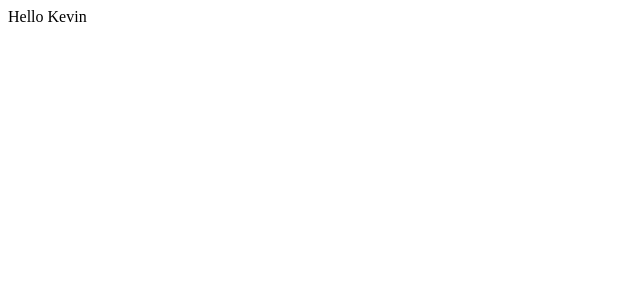
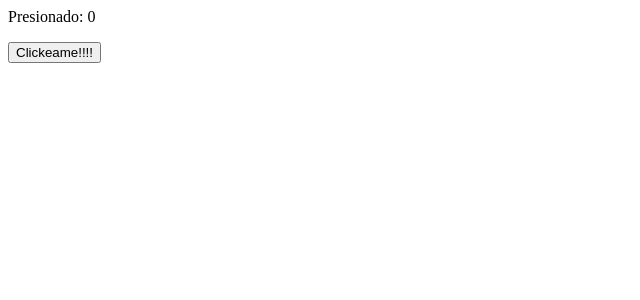
Before and after one commit to kevinCardenas23/ReactCodigoFacilito, a React (Create React App) app: page / in a window 1280 px wide. Shown: the top 300 px of the page, without its empty margins (0-640 px from the left). Built offline with nearby package versions, Linux system fonts and the light colour scheme.

Commit message:
useState()

```diff
--- a/src/index.js
+++ b/src/index.js
@@ -1,34 +1,19 @@
-import React, { Component } from 'react';
+import React, { useState } from 'react';
 import { render } from 'react-dom';
 
-// class App extends Component{
-//   render(){
-//     return <h1>Hola mundillo!!!</h1>
-//   }
-// }
+const Button = ()=>{
+  const [conteo, setCounter] = useState(0);
 
-const nombres = [
-  'Uriel',
-  'Pedro',
-  'Juan',
-  'Felipe',
-  'Andres'
-]
-
-// const Saludar = ({nombre, idioma}) =>{
-const Saludar = ({nombre, idioma = 'es'}) =>{
-  const saludo = idioma === 'en' ? 'Hola' : 'Hello';
-  return <p>{saludo} {nombre}</p>
-}
-
-Saludar.defaultProps = {
-  idioma: 'es'
+  return (
+    <div>
+      <p>Presionado: {conteo}</p>
+      <button onClick={()=>setCounter(conteo+1)}>Clickeame!!!!</button>
+    </div>
+  )
 }
 
 const App = () => {
-  return <div>
-    <Saludar nombre='Kevin' idioma='es'/>
-  </div>
+  return <div><Button/></div>
 };
 
 render(<App />, document.getElementById('react-app'));
```
